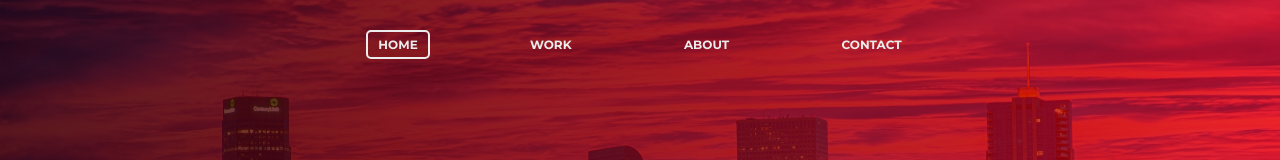
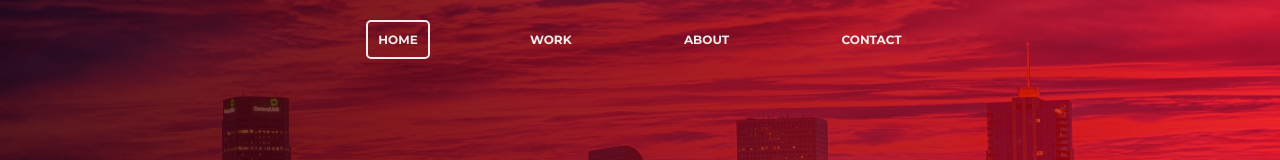
Before and after one commit to martinstojmenovski/Portfolio, a React (Create React App) app: page / in a window 1280 px wide. Shown: the top 160 px of the page. Built offline with nearby package versions, Linux system fonts and the light colour scheme.

Commit message:
Animation navbar

```diff
--- a/src/Components/Navbar.js
+++ b/src/Components/Navbar.js
@@ -72,9 +72,10 @@ function Navbar() {
     }
 
     // blur navigation menu when scroll
+    const nav = document.getElementById('navbar');
     const blurNavbar = () => {
         // console.log(window.scrollY)
-        if (window.scrollY >= 1) {
+        if (window.scrollY >= 30) {
             setBlur(true)
         } else {
             setBlur(false)
@@ -146,7 +147,7 @@ function Navbar() {
         <div>
 
             <nav id='navbar' className={blur ? 'navbar active' : 'navbar'} >
-
+                <div className={blur ? 'navbar-background active' : 'navbar-background'} ></div>
                 <div className={blur ? 'min-768 active' : 'min-768'}>
                     {ulHolder}
                 </div>
--- a/src/Components/navbar.css
+++ b/src/Components/navbar.css
@@ -3,8 +3,8 @@
   width: 100%;
   margin: auto;
   z-index: 4;
-
-  height: 50px;
+  /* top: 40px; */
+  /* height: 50px; */
   /* border-bottom: 1.5px solid #bdbdbd; */
   /* background-color: rgba(255, 255, 255, 0.8); */
   /* backdrop-filter: blur(3px); */
@@ -12,17 +12,33 @@
   /* opacity: 0;  */
   /* transform: translateY(-100px); */
   /* transition: opacity 300ms ease-in-out, transform 300ms ease-in-out; */
-  transition: background-color 400ms ease-in-out;
+  transition: all 200ms ease-in-out;
 
 
 
 }
+.navbar-background{
+  position: absolute;
+  top: 0;
+  left: 0;
+  background-color: rgba(255, 255, 255, 0.3);
+  height: 44.2px;
+  width: 100%;
+  transform: translateY(-100px);
+  transition: transform 200ms ease-in-out;
+  z-index: 3;
+    box-shadow: 0 2px 10px rgba(0, 0, 0, 0.4);
 
+}
+.navbar-background.active{
+  transform: translateY(0);
+}
 .navbar.active {
-  background-color: rgba(255, 255, 255, 0.7);
-  backdrop-filter: blur(3px);
+  /* box-shadow: 0 2px 10px rgba(0, 0, 0, 0.4); */
+  /* background-color: rgba(255, 255, 255, 0.9); */
+  /* backdrop-filter: blur(3px); */
   /* height: 60px; */
-  border-bottom: 1.5px solid #bdbdbd;
+  /* border-bottom: 1.5px solid #bdbdbd; */
   /* opacity: 1; */
   /* transform: translateY(0); */
 
@@ -47,15 +63,16 @@
   max-width: 55%;
   margin: auto;
   font-size: 12px;
+  z-index: 5;
   /* padding: 5px 0; */
-  position: relative;
-  top:20px;
-  transition: transform 100ms ease-out;
+  /* position: relative; */
+  /* top:40px; */
+  /* transition: transform 700ms ease-out; */
 
 }
 .min-768.active{
   /* top:0px; */
-  transform: translateY(-20px);
+  /* transform: translateY(-40px); */
 }
 
 .min-768 ul {
@@ -69,20 +86,20 @@
   cursor: pointer;
   color: #ececec;
   font-weight: 700;
-  /* padding: 10px; */
-  padding: 5px 10px;
-  margin: 10px;
+  padding: 10px;
+  /* padding: 5px 10px; */
+  margin: 20px 10px 10px 10px;
   text-align: center;
   border: 2px solid transparent;
   border-radius: 5px;
-  transition: all 0.3s ease-in-out;
+  transition: margin 150ms ease-in-out, padding 200ms ease-in-out;
   max-width: 100%;
 }
 
 .navbar li.active {
   color: #1b1b1b;
-  /* padding: 5px 10px;
-  margin: 5px 10px; */
+  padding: 5px 10px;
+  margin: 5px 10px 10px 10px;
 }
 
 .navbar li.border {
```
